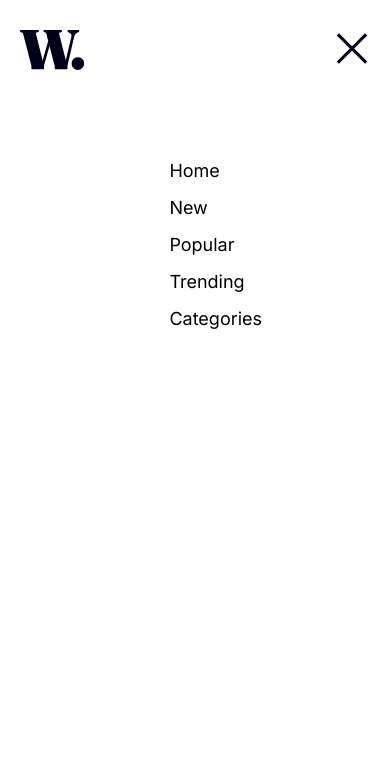
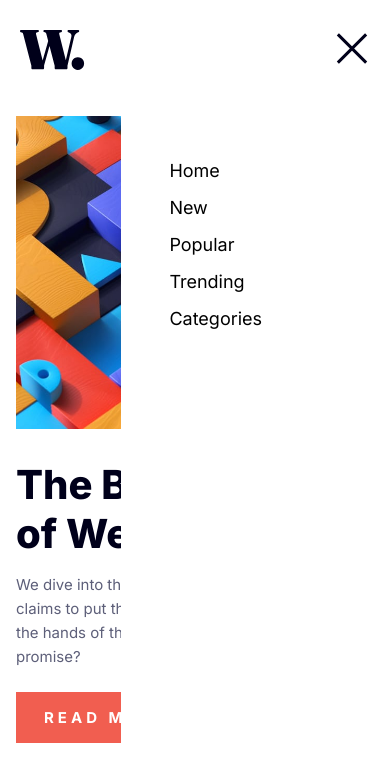
Before and after one commit to wx-it/news-homepage, a React (Create React App) app: page / in a window 390 px wide. Shown: the top 782 px of the page. Built offline with nearby package versions, Linux system fonts and the light colour scheme.

Commit message:
grid1 mobile done

```diff
--- a/src/App.js
+++ b/src/App.js
@@ -1,17 +1,21 @@
 import SideBar from "./components/sideBar/SideBar";
-import { ReactComponent as Logo } from "./assets/images/logo.svg"
-import { ReactComponent as Menu } from "./assets/images/icon-menu.svg"
-import { ReactComponent as Close } from "./assets/images/icon-menu-close.svg"
-
+import Grid1 from "./components/grid1/Grid1";
+import { ReactComponent as Logo } from "./assets/images/logo.svg";
+import { ReactComponent as Menu } from "./assets/images/icon-menu.svg";
+import { ReactComponent as Close } from "./assets/images/icon-menu-close.svg";
+import  mobileGrid1Image from "./assets/images/image-web-3-mobile.jpg";
 
 
 function App() {
   return (
-    <div>
+    <>
       <header>
         <SideBar Logo={Logo} Menu={Menu} Close={Close} />
       </header>
-    </div>
+      <main>
+        <Grid1 mobileGrid1Image={mobileGrid1Image} />
+      </main>
+    </>
   );
 }
 
--- /dev/null
+++ b/src/components/grid1/Grid1.jsx
@@ -0,0 +1,18 @@
+import "./grid1.css"
+
+const Grid1 = ({ mobileGrid1Image }) => {
+  return (
+    <div className="grid1">
+      <img src={mobileGrid1Image} alt="" />
+      <h1>The Bright Future of Web 3.0?</h1>
+      <p>
+        We dive into the next evolution of the web that claims to put the power
+        of the platforms back into the hands of the people. But is it really
+        fulfilling its promise?
+      </p>
+      <button>READ MORE</button>
+    </div>
+  );
+};
+
+export default Grid1;
--- /dev/null
+++ b/src/components/grid1/grid1.css
@@ -0,0 +1,33 @@
+.grid1{
+    width: 100%;
+}
+
+.grid1 img{
+    width: 100%;
+}
+
+.grid1 h1{
+    font-size: 40px;
+    font-weight: 800;
+    color: hsl(240, 100%, 5%);
+    margin-bottom: 0;
+}
+
+.grid1 p{
+    color: hsl(236, 13%, 42%);
+    font-weight: 400;
+    font-size: 15px;
+    line-height: 1.5rem;
+}
+
+.grid1 button{
+    color: white;
+    font-size: 15px;
+    letter-spacing: 0.25rem;
+    font-weight: 700;
+    font-family: inherit;
+    background-color: hsl(5, 85%, 63%);
+    border: none;
+    padding: 1rem 1.75rem;
+    margin-top: .5rem;
+}
--- a/src/components/sideBar/SideBar.jsx
+++ b/src/components/sideBar/SideBar.jsx
@@ -8,7 +8,6 @@ const SideBar = ({ Logo, Menu, Close }) => {
 
   const toggleMenu = ()=>{
     setToggle(toggle => !toggle)
-    console.log(toggle)
   }
 
   return (
--- a/src/components/sideBar/sideBar.css
+++ b/src/components/sideBar/sideBar.css
@@ -4,6 +4,11 @@ nav {
   justify-content: space-between;
   padding: 30px 20px;
   width: 100%;
+}
+
+nav button{
+    border: none;
+    background-color: transparent;
 }
 
 .mobile-sideBar {
--- a/src/index.css
+++ b/src/index.css
@@ -9,3 +9,7 @@ body{
   margin: 0;
   padding: 0;
 }
+
+main{
+  padding: 1rem;
+}
```
